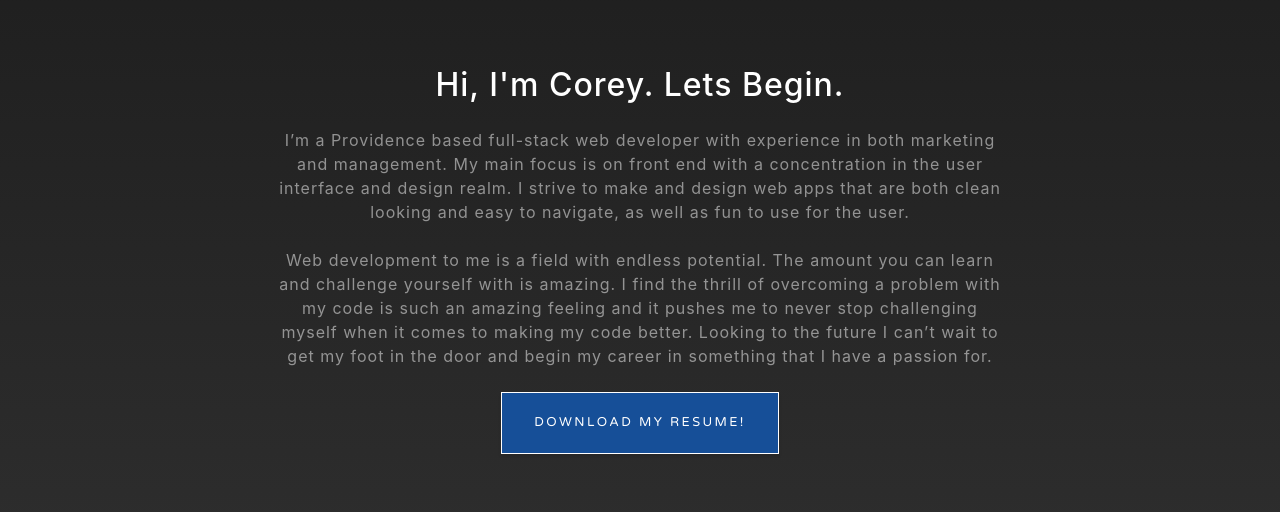
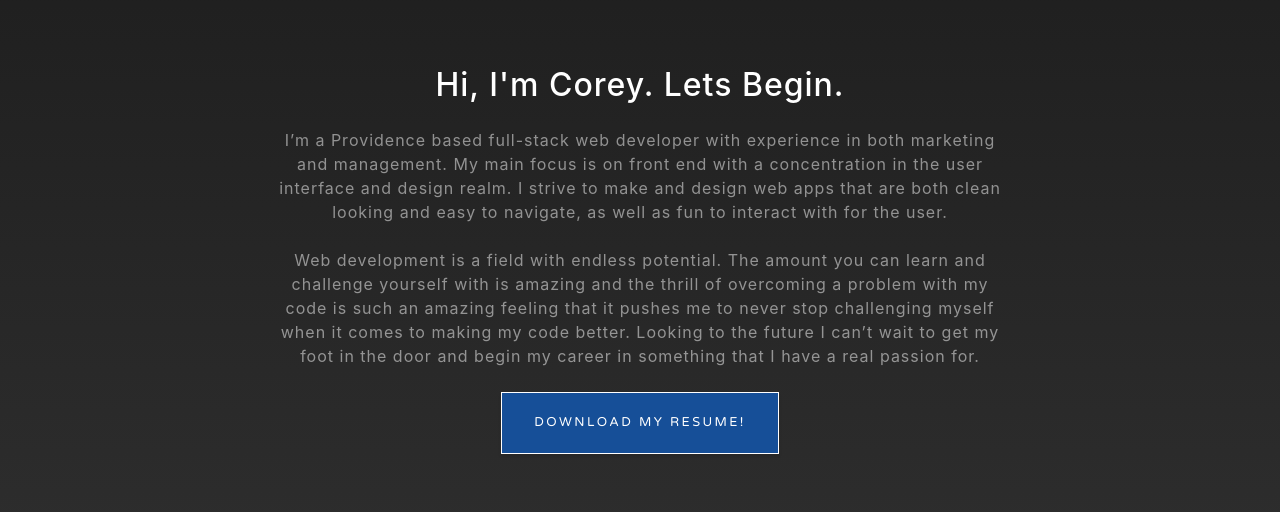
Before and after one commit to CoreyJNash/CoreyNashPortfolioNew, a website with bundled scripts: page index.html in a window 1280 px wide. Shown: the part 1200-1712 px from the top of the page. Built offline with nearby package versions, Linux system fonts and the light colour scheme.

Commit message:
updated about me

```diff
--- a/index.html
+++ b/index.html
@@ -69,7 +69,7 @@
         <div class="row">
           <div class="col-lg-8 mx-auto">
             <h2 class="text-white mb-4">Hi, I'm Corey.  Lets Begin.</h2>
-            <p class="text-white-50">I’m a Providence based full-stack web developer with experience in both marketing and management.  My main focus is on front end with a concentration in the user interface and design realm.   I strive to make and design web apps that are both clean looking and easy to navigate, as well as fun to use for the user.<br><br>Web development to me is a field with endless potential.  The amount you can learn and challenge yourself with is amazing.  I find the thrill of overcoming a problem with my code is such an amazing feeling and it pushes me to never stop challenging myself when it comes to making my code better.  Looking to the future I can’t wait to get my foot in the door and begin my career in something that I have a passion for.  <br><br><a href="./Resume/CoreyNash_Resume.pdf" download="CoreyNash_Resume"><button class="resume">Download My Resume!</button></a></p>
+            <p class="text-white-50">I’m a Providence based full-stack web developer with experience in both marketing and management.  My main focus is on front end with a concentration in the user interface and design realm.   I strive to make and design web apps that are both clean looking and easy to navigate, as well as fun to interact with for the user.<br><br>Web development is a field with endless potential.  The amount you can learn and challenge yourself with is amazing and the thrill of overcoming a problem with my code is such an amazing feeling that it pushes me to never stop challenging myself when it comes to making my code better.  Looking to the future I can’t wait to get my foot in the door and begin my career in something that I have a real passion for.  <br><br><a href="./Resume/CoreyNash_Resume.pdf" download="CoreyNash_Resume"><button class="resume">Download My Resume!</button></a></p>
 
           </div>
         </div>
```
